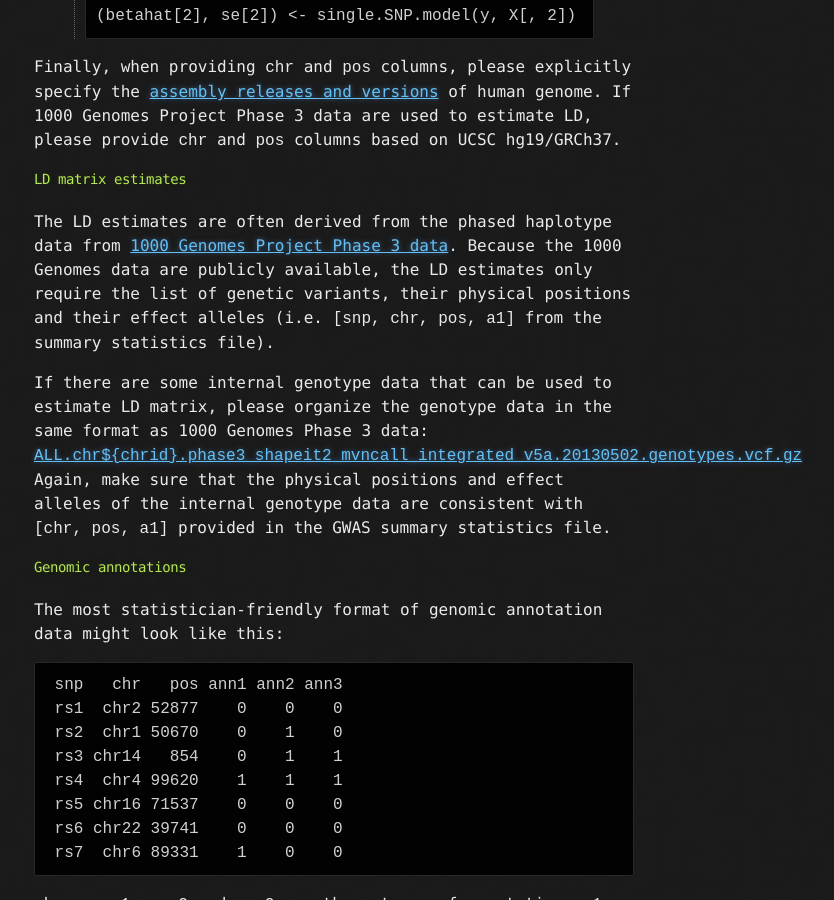
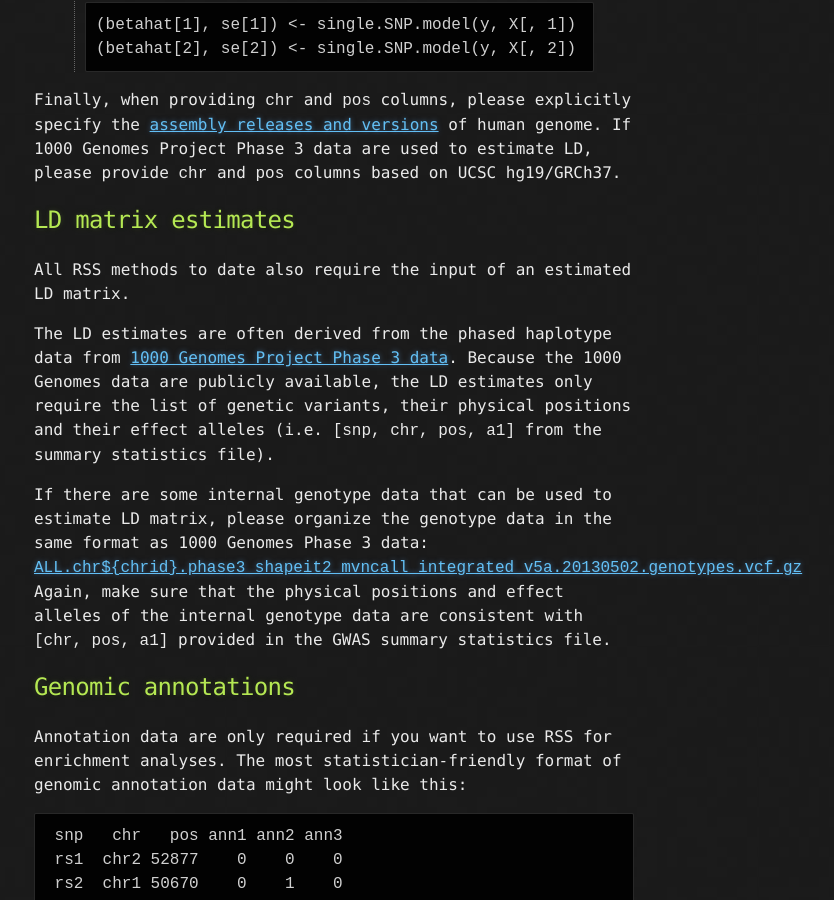
Before and after one commit to stephenslab/rss, a Jekyll site: the page built from docs/Input-Data-Formats.md, in a window 1280 px wide and 900 px high, scrolled down 1482 px. Shown: the whole window, without its empty margins (306-1140 px from the left). Built offline with Jekyll 4.4.1, drawn with Linux system fonts in a browser that asks for light colours; our own code applies the rules of GitHub Pages for plain Markdown files; some of the changed text lies outside the part shown.

Commit message:
update input data format

````diff
--- a/docs/Input-Data-Formats.md
+++ b/docs/Input-Data-Formats.md
@@ -1,8 +1,9 @@
-### Input Data Formats
+# Input Data Formats for RSS methods
 
-#### GWAS summary statistics
+## GWAS summary statistics
 
-This section is modified from Box 1 of [Winkler *et al.* (2014)](https://www.ncbi.nlm.nih.gov/pubmed/24762786).
+This section is modified from Box 1 of
+[Winkler *et al.* (2014)](https://www.ncbi.nlm.nih.gov/pubmed/24762786).
 
 The following columns are **required** for any RSS analysis:
 
@@ -38,14 +39,17 @@
 
 Finally, when providing `chr` and `pos` columns, please explicitly specify the [assembly releases and versions](https://genome.ucsc.edu/FAQ/FAQreleases.html) of human genome. If 1000 Genomes Project Phase 3 data are used to estimate LD, please provide `chr` and `pos` columns based on UCSC hg19/GRCh37.
 
-#### LD matrix estimates
+## LD matrix estimates
+
+All RSS methods to date also require the input of an estimated LD matrix.
 
 The LD estimates are often derived from the phased haplotype data from [1000 Genomes Project Phase 3 data](http://www.internationalgenome.org/data). Because the 1000 Genomes data are publicly available, the LD estimates only require the list of genetic variants, their physical positions and their effect alleles (i.e. `[snp, chr, pos, a1]` from the summary statistics file).
 
 If there are some internal genotype data that can be used to estimate LD matrix, please organize the genotype data in the same format as 1000 Genomes Phase 3 data:<br>[`ALL.chr${chrid}.phase3_shapeit2_mvncall_integrated_v5a.20130502.genotypes.vcf.gz`](ftp://ftp.1000genomes.ebi.ac.uk/vol1/ftp/release/20130502/)<br>Again, make sure that the physical positions and effect alleles of the internal genotype data are consistent with `[chr, pos, a1]` provided in the GWAS summary statistics file.
 
-#### Genomic annotations
+## Genomic annotations
 
+Annotation data are only required if you want to use RSS for enrichment analyses.
 The most statistician-friendly format of genomic annotation data might look like this:
 
 ```
````
